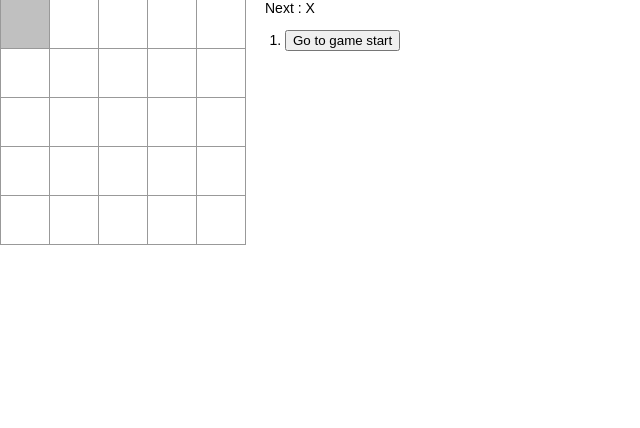
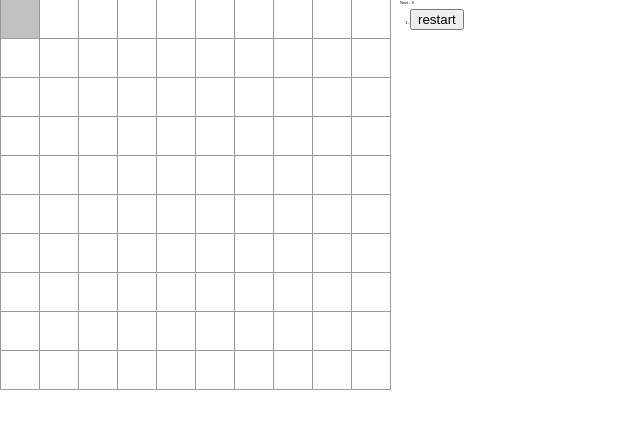
Before and after one commit to nisshii0313/React_tutorial, a React (Create React App) app: page / in a window 1280 px wide. Shown: the top 428 px of the page, without its empty margins (0-640 px from the left). Built offline with nearby package versions, Linux system fonts and the light colour scheme.

Commit message:
make it better

```diff
--- a/package.json
+++ b/package.json
@@ -7,7 +7,8 @@
     "react": "^16.0.0",
     "react-dom": "^16.0.0",
     "react-scripts": "1.0.16",
-    "sweetalert": "^2.0.8"
+    "sweetalert": "^2.0.8",
+    "sweetalert2": "^6.11.5"
   },
   "scripts": {
     "start": "react-scripts start",
--- a/src/index.css
+++ b/src/index.css
@@ -1,33 +1,68 @@
 body {
-  font: 14px "Century Gothic", Futura, sans-serif;
+  font: 4px "Century Gothic", Futura, sans-serif;
   margin: 0 ;
 	padding: 0 ;
 }
 
 ol, ul {
-  padding-left: 20px;
-}
-.alert{
-  display: none;
-  color: red;
+  padding-left: 10px;
 }
 
 @media screen and ( max-width:479px ){
   body{
-    margin: 10px;
-    padding: 25px;
+    margin: 5px;
+    padding: 5px;
+  }
+  .alert{
+    display: none;
+    color: red;
   }
   .game-info {
     display: none;
   }
   .square {
+    background: #fff;
+    border: 1px solid #999;
+    float: left;
+    font-size: 10px;
+    font-weight: bold;
+    line-height: 30px;
+    height: 30px;
+    margin-right: -1px;
+    margin-top: -1px;
+    padding: 0;
+    text-align: center;
+    width: 30px;
+  }
+}
+@media screen and ( min-width:480px ){
+  body{
+  margin: 0 ;
+	padding: 0 ;
+  }
+  .game-info {
+    margin-left: 10px;
+  }
+  .square {
+    background: #fff;
+    border: 1px solid #999;
+    float: left;
+    font-size: 10px;
+    font-weight: bold;
     line-height: 40px;
     height: 40px;
+    margin-right: -1px;
+    margin-top: -1px;
+    padding: 0;
+    text-align: center;
     width: 40px;
   }
 }
 
-.board-row:after {
+.board-row{
+  display: inline;
+}
+.board-row:nth-child(10n):after{
   clear: both;
   content: "";
   display: table;
@@ -38,20 +73,6 @@ ol, ul {
 }
 .square:hover {
   background-color: #C0C0C0;
-}
-.square {
-  background: #fff;
-  border: 1px solid #999;
-  float: left;
-  font-size: 24px;
-  font-weight: bold;
-  line-height: 50px;
-  height: 50px;
-  margin-right: -1px;
-  margin-top: -1px;
-  padding: 0;
-  text-align: center;
-  width: 50px;
 }
 
 .playerX {
@@ -64,6 +85,7 @@ ol, ul {
   outline: none;
 }
 
+
 .kbd-navigation .square:focus {
   background: #ddd;
 }
@@ -74,5 +96,5 @@ ol, ul {
 }
 
 .game-info {
-  margin-left: 20px;
+  margin-left: 10px;
 }
--- a/src/index.js
+++ b/src/index.js
@@ -50,44 +50,16 @@ class Board extends React.Component {
   }
 
   render() {
-    return (
-      <div>
-        <div className="board-row">
-          {this.renderSquare(0)}
-          {this.renderSquare(1)}
-          {this.renderSquare(2)}
-          {this.renderSquare(3)}
-          {this.renderSquare(4)}
-        </div>
-        <div className="board-row">
-          {this.renderSquare(5)}
-          {this.renderSquare(6)}
-          {this.renderSquare(7)}
-          {this.renderSquare(8)}
-          {this.renderSquare(9)}
-        </div>
-        <div className="board-row">
-          {this.renderSquare(10)}
-          {this.renderSquare(11)}
-          {this.renderSquare(12)}
-          {this.renderSquare(13)}
-          {this.renderSquare(14)}
-        </div>
-        <div className="board-row">
-          {this.renderSquare(15)}
-          {this.renderSquare(16)}
-          {this.renderSquare(17)}
-          {this.renderSquare(18)}
-          {this.renderSquare(19)}
-        </div>
-        <div className="board-row">
-          {this.renderSquare(20)}
-          {this.renderSquare(21)}
-          {this.renderSquare(22)}
-          {this.renderSquare(23)}
-          {this.renderSquare(24)}
-        </div>
+    var squ = [], num = 100;
+    for (var i = 0; i < num; i++){
+      squ.push(
+      <div className="board-row">
+        {this.renderSquare(i)}
       </div>
+      )
+    }
+    return(
+      squ
     );
   }
 }
@@ -97,7 +69,7 @@ class Game extends React.Component {
     this.state = {
       history: [
         {
-          squares: Array(25).fill(null)
+          squares: Array(100).fill(null)
         }
       ],
       stepNumber: 0,
@@ -140,7 +112,7 @@ class Game extends React.Component {
     const moves = history.map((step, move) => {
       const desc = move ?
         'Go to move #' + move :
-        'Go to game start';
+        'restart';
       return (
         <li key={move}>
           <button onClick={() => this.jumpTo(move)}>{desc}</button>
@@ -151,20 +123,54 @@ class Game extends React.Component {
     let status;
     if (winner) {
         status = "Winner: " + winner;
-        if (window.innerWidth < 500) {
-        if (winner === "X") {
-          swal('勝者は X です')
-        } else {
-          swal('勝者は O です')
-        }
+        if (window.innerWidth < 480) {
+          if (winner === "X") {
+            swal({
+              title: "Winner is X",
+              text: "Do you want to restart?",
+              buttons: {
+                no: "No",
+                restart: "Yes, I want to restart",
+              },
+            })
+            .then((value) => {
+              switch (value) {
+                case "no":
+                  window.close();
+                  break;
+                case "restart":
+                  window.location.reload();
+                  break;
+              }
+            })
+          } else {
+            swal({
+              title: "Winner is O",
+              text: "Do you want to restart?",
+              buttons: {
+                no: "No",
+                restart: "Yes, I want to restart",
+              },
+            })
+            .then((value) => {
+              switch (value) {
+                case "no":
+                  window.close();
+                  break;
+                case "restart":
+                  window.location.reload();
+                  break;
+              }
+            })
+          }
         }
     } else {
       status = "Next : " + (this.state.xIsNext ? "X" : "O");
-      if (window.innerWidth < 500) {
+      if (window.innerWidth < 480) {
       if (this.state.xIsNext) {
-        swal('次は X の番です');
+        swal('Next : X');
       } else {
-        swal('次は O の番です');
+        swal('Next : O');
       }
       }
     }
@@ -192,22 +198,47 @@ class Game extends React.Component {
 ReactDOM.render(<Game myProps='xIsNext' />, document.getElementById("root"));
 
 function calculateWinner(squares) {
-  const lines = [
-    [0, 1, 2, 3, 4],
-    [5, 6, 7, 8, 9],
-    [10, 11, 12, 13, 14],
-    [15, 16, 17, 18, 19],
-    [20, 21, 22, 23, 24],
-    [0, 5, 10, 15, 20],
-    [1, 6, 11, 16, 21],
-    [2, 7, 12, 17, 22],
-    [3, 8, 13, 18, 23],
-    [4, 9, 14, 19, 24],
-    [0, 6, 12, 18, 24],
-    [4, 8, 12, 16, 20]
-  ];
+  const lines = [];
+  for (var s = 0; s < 6; s++) {
+    lines.push(
+    [s, s+1, s+2, s+3, s+4],
+    [s+10, s+11, s+12, s+13, s+14],
+    [s+20, s+21, s+22, s+23, s+24],
+    [s+30, s+31, s+32, s+33, s+34],
+    [s+40, s+41, s+42, s+43, s+44],
+    [s+50, s+51, s+52, s+53, s+54],
+    [s+60, s+61, s+62, s+63, s+64],
+    [s+70, s+71, s+72, s+73, s+74],
+    [s+80, s+81, s+82, s+83, s+84],
+    [s+90, s+91, s+92, s+93, s+94],
+    [s, s+11, s+22, s+33, s+44],
+    [s+10, s+21, s+32, s+43, s+54],
+    [s+20, s+31, s+42, s+53, s+64],
+    [s+30, s+41, s+52, s+63, s+74],
+    [s+40, s+51, s+62, s+73, s+84],
+    [s+50, s+61, s+72, s+83, s+94],
+    [9-s, 18-s, 27-s, 36-s, 45-s],
+    [19-s, 28-s, 37-s, 46-s, 55-s],
+    [29-s, 38-s, 47-s, 56-s, 65-s],
+    [39-s, 45-s, 54-s, 63-s, 72-s],
+    [49-s, 58-s, 67-s, 76-s, 85-s],
+    [59-s, 65-s, 74-s, 83-s, 92-s],
+    [10*s, 10*s+10, 10*s+20, 10*s+30, 10*s+40],
+    [10*s+1, 10*s+11, 10*s+21, 10*s+31, 10*s+41],
+    [10*s+2, 10*s+12, 10*s+22, 10*s+32, 10*s+42],
+    [10*s+3, 10*s+13, 10*s+23, 10*s+33, 10*s+43],
+    [10*s+4, 10*s+14, 10*s+24, 10*s+34, 10*s+44],
+    [10*s+5, 10*s+15, 10*s+25, 10*s+35, 10*s+45],
+    [10*s+6, 10*s+16, 10*s+26, 10*s+36, 10*s+46],
+    [10*s+7, 10*s+17, 10*s+27, 10*s+37, 10*s+47],
+    [10*s+8, 10*s+18, 10*s+28, 10*s+38, 10*s+48],
+    [10*s+9, 10*s+19, 10*s+29, 10*s+39, 10*s+49]
+    )
+  }
+  console.log(lines);
 
   for (let i = 0; i < lines.length; i++) {
+    console.log(lines.length);
     const [a, b, c, d, e] = lines[i];
     if (squares[a] && squares[a] === squares[b] && squares[a] === squares[c] && squares[b] === squares[d] && squares[c] === squares[e]) {
       return { winner: squares[a], line: [a ,b, c, d, e] };
```
Also changed, not shown: 1 other file (tests, documents, lock files or other folders).
